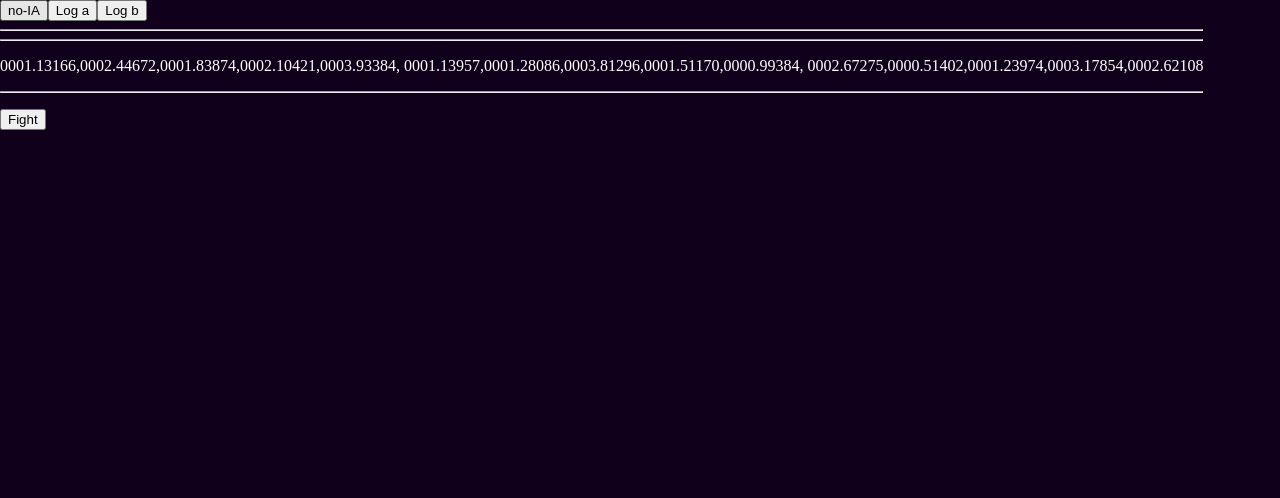
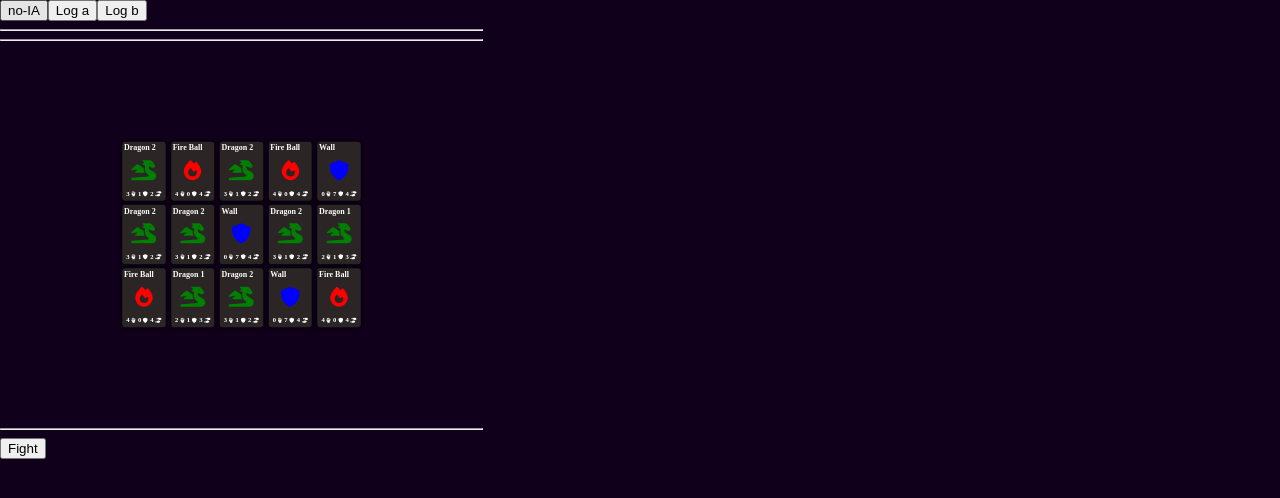
Before and after one commit to Animator55/Card-game-test, a React (Vite) app: page / in a window 1280 px wide. Shown: the top 498 px of the page. Built offline with nearby package versions, Linux system fonts and the light colour scheme.

Commit message:
added comodities

```diff
--- a/src/App.tsx
+++ b/src/App.tsx
@@ -3,18 +3,19 @@ import './assets/App.css'
 import { cardsD } from "./assets/cardsList"
 import Peer, { DataConnection } from "peerjs"
 import PlayTable from "./PlayTable"
+import { Card } from "./components/Card"
 
-type dataTransferMenu = {action: string, cardsTransfered?: string[][]}
+type dataTransferMenu = { action: string, cardsTransfered?: string[][] }
 
 let conn: DataConnection | undefined = undefined
 let peer: Peer | undefined = undefined
 
-const generatedTalesCards = (cards: string[][])=>{
+const generatedTalesCards = (cards: string[][]) => {
   let newCards = []
 
-  for(let i=0; i < cards.length; i++) {
-    let stack = cards[i].map((card, i)=>{
-      return card + "."+ Math.floor(Math.random()*100000)
+  for (let i = 0; i < cards.length; i++) {
+    let stack = cards[i].map((card) => {
+      return card + "." + Math.floor(Math.random() * 100000)
       // return card + "."+ i
     })
     newCards.push(stack)
@@ -39,9 +40,9 @@ export default function App() {
   const [cards, setCards] = React.useState<string[][]>(cardsP1)
   const [cardsOpponent, setCardsOpponent] = React.useState<string[][]>([])
 
-  const [users, setUsers] = React.useState<{player: string, enemy: string}>({
+  const [users, setUsers] = React.useState<{ player: string, enemy: string }>({
     player: "",
-    enemy:  ""
+    enemy: ""
   })
   /// CONNECTIONS
 
@@ -56,10 +57,10 @@ export default function App() {
 
     if (duel !== undefined) {
       console.log('Connecting to ' + duel)
-      if(!peer.connect) return
+      if (!peer.connect) return
       conn = peer.connect(duel)
       conn.on('close', closeConn)
-      setUsers({...users, enemy: duel.split("-")[0]})
+      setUsers({ ...users, enemy: duel.split("-")[0] })
     }
   }
   function connection(id: string): undefined | string { //create session
@@ -85,20 +86,20 @@ export default function App() {
     peer.on('open', function (id: string) {
       if (peer === undefined || peer.id === undefined) return
       console.log('Hi ' + id)
-      setUsers({...users, player: peer.id.split("-")[0]})
+      setUsers({ ...users, player: peer.id.split("-")[0] })
     })
     if (conn !== undefined) return
 
     peer.on("connection", function (conn: DataConnection | undefined) {
-      if(!conn) return
+      if (!conn) return
 
       conn.on("data", function (data) { //RECIEVED DATA
         console.log("sended to you " + data)
-        if(!peer ||!conn) return
+        if (!peer || !conn) return
 
         let Data = data as dataTransferMenu
 
-        if(Data.action === "fight") {
+        if (Data.action === "fight") {
           peer = undefined
           bootbattle(false)
         }
@@ -106,7 +107,7 @@ export default function App() {
       })
 
       conn.on('close', function () {
-        if(!conn) return
+        if (!conn) return
         console.log('connection was closed by ' + conn.peer)
         conn.close()
         conn = undefined
@@ -115,29 +116,80 @@ export default function App() {
     });
   }
 
+  /// COMPONENTS
+
+  const HandEditor = () => {
+    return <section>
+      {cards.map((round, i) => {
+        return <div key={i + "hand-editor-round"}>
+          {round.map((card) => {
+            let card_id = card.split(".")[0]
+            return <Card
+              card={card_id}
+              className={"card"}
+              clickCard={() => { console.log("a") }}
+              style={{}}
+            />
+          })}
+        </div>
+      })}
+    </section>
+  }
+
+  const CardsList = () => {
+    return <section>
+      {Object.values(cardsD).map((card) => {
+        return <Card
+          card={card._id}
+          className={"card"}
+          clickCard={() => { console.log("a") }}
+          style={{}}
+        />
+      })}
+    </section>
+  }
+
+  const ShowCards = ({ LocalCards }: { LocalCards: string[][] }) => {
+    return <section className="show-hand">
+      {LocalCards.map((round, i) => {
+        return <div key={i + "hand-editor-round"}>
+          {round.map((card) => {
+            let card_id = card.split(".")[0]
+            return <Card
+              card={card_id}
+              className={"card mini"}
+              clickCard={() => { console.log("a") }}
+              style={{}}
+            />
+          })}
+        </div>
+      })}
+    </section>
+  }
+
   /// EFFECTS
 
   return menu ?
     <main>
       <section>
-        <button onClick={()=>{setIA(!activateIA)}}>{activateIA ? "IA" : "no-IA"}</button>
-        <button onClick={()=>{connection("a-login")}}>Log a</button>
-        <button onClick={()=>{connection("b-login")}}>Log b</button>
+        <button onClick={() => { setIA(!activateIA) }}>{activateIA ? "IA" : "no-IA"}</button>
+        <button onClick={() => { connection("a-login") }}>Log a</button>
+        <button onClick={() => { connection("b-login") }}>Log b</button>
         {peer !== undefined &&
           <>
-            <button onClick={()=>{connectToPeer("a-login")}}>connect a</button>
-            <button onClick={()=>{connectToPeer("b-login")}}>connect b</button>
+            <button onClick={() => { connectToPeer("a-login") }}>connect a</button>
+            <button onClick={() => { connectToPeer("b-login") }}>connect b</button>
           </>
         }
         <hr></hr>
-        {users.enemy !== "" &&<button onClick={()=>{if(conn) conn.send({cardsTransfered: cards})}}>send cards</button>}
+        {users.enemy !== "" && conn?.peerConnection.connectionState === "connected" && <button onClick={() => { if (conn) conn.send({ cardsTransfered: cards }) }}>send cards</button>}
         <hr></hr>
-        <p style={{color: "white"}}>{cards.join(", ")}</p>
+        <ShowCards LocalCards={cards}/>
         <hr></hr>
-        <p style={{color: "white"}}>{cardsOpponent.join(", ")}</p>
-        <button onClick={()=>{
-          if(!peer || !conn)return
-          conn.send({action: "fight"})
+        <ShowCards LocalCards={cardsOpponent}/>
+        <button onClick={() => {
+          if (!peer || !conn) return
+          conn.send({ action: "fight" })
           peer = undefined
           bootbattle(false)
         }}>Fight</button>
--- a/src/Hand.tsx
+++ b/src/Hand.tsx
@@ -1,9 +1,6 @@
 import React from 'react'
-import { cardsD } from './assets/cardsList'
-import { FontAwesomeIcon } from '@fortawesome/react-fontawesome'
-import { IconDefinition, faDragon, faFire, faShield, faShoePrints } from '@fortawesome/free-solid-svg-icons'
-import { faHandFist } from '@fortawesome/free-solid-svg-icons/faHandFist'
 import { userType } from './vite-env'
+import { Card } from './components/Card'
 
 type Props = {
   users:{player: userType, enemy: userType}
@@ -14,9 +11,6 @@ type Props = {
   pickCard: Function
   selectedReal: string[]
   jstAdCard: string
-}
-type router = {
-  [key:string] : IconDefinition
 }
 
 export default function Hand({ confirm, users, currentCards, subRound, fight, selectedReal, pickCard, jstAdCard }: Props) {
@@ -48,37 +42,17 @@ export default function Hand({ confirm, users, currentCards, subRound, fight, se
     className = jstAdCard !== "" && jstAdCard === currentCards[i] ? className + " spawn-vanish" : className
 
     let card = currentCards[i].split(".")[0]
-    const iconSelector: router = {
-      "Attack": faFire,
-      "Invocation": faDragon,
-      "Defense":  faShield
-    }
+
+    let style = { pointerEvents: subRound.player === users.player._id ? "all" : "none", zIndex: selectedLocal ? selectedIndex+1:"0"}
+    const click = () => { clickCard(currentCards[i]) }
+
     jsx.push(
-      <div
+      <Card
+        card={card}
         className={className}
-        onClick={() => { clickCard(currentCards[i]) }}
-        key={Math.random()}
-        style={{ pointerEvents: subRound.player === users.player._id ? "all" : "none", zIndex: selectedLocal ? selectedIndex+1:"0"}}
-      >
-        <h4>{cardsD[card].name}</h4>
-        <div className='card-image' style={{ color: cardsD[card].image }}>
-          <FontAwesomeIcon icon={iconSelector[cardsD[card].type]}/>
-        </div>
-        <div className='d-flex'>
-          <div className='d-flex'>
-            <h5>{cardsD[card].strength}</h5>
-            <FontAwesomeIcon icon={faHandFist} />
-          </div>
-          <div className='d-flex'>
-            <h5>{cardsD[card].defense}</h5>
-            <FontAwesomeIcon icon={faShield} />
-          </div>
-          <div className='d-flex'>
-            <h5>{cardsD[card].speed}</h5>
-            <FontAwesomeIcon icon={faShoePrints} />
-          </div>
-        </div>
-      </div>
+        clickCard={click}
+        style={style}
+      />
     )
   }
 
--- a/src/assets/App.css
+++ b/src/assets/App.css
@@ -497,3 +497,19 @@ main[data-turn="1"] .table::after, main[data-turn="0"] .table::before {
   background-color: gray;
   border-radius: 5px;
 }
+
+
+/****/
+
+
+.show-hand {
+  display: flex;
+  flex-direction: column;
+  gap: 0.5rem;
+  scale: 0.5;
+}
+
+.show-hand > div {
+  display: flex;
+  gap: 0.3rem;
+}
--- /dev/null
+++ b/src/components/Card.tsx
@@ -0,0 +1,45 @@
+import { IconDefinition } from "@fortawesome/fontawesome-svg-core"
+import { faDragon, faFire, faHandFist, faShield, faShoePrints } from "@fortawesome/free-solid-svg-icons"
+import { FontAwesomeIcon } from "@fortawesome/react-fontawesome"
+import { cardsD } from "../assets/cardsList"
+
+type router = {
+  [key:string] : IconDefinition
+}
+
+type Props = {
+    className: string, clickCard: Function, style: any, card: string
+}
+
+export const Card = ({className, clickCard, style, card}:Props) => {
+    const iconSelector: router = {
+        "Attack": faFire,
+        "Invocation": faDragon,
+        "Defense": faShield
+    }
+    return <div
+        className={className}
+        onClick={()=>{clickCard()}}
+        key={Math.random()}
+        style={style}
+    >
+        <h4>{cardsD[card].name}</h4>
+        <div className='card-image' style={{ color: cardsD[card].image }}>
+            <FontAwesomeIcon icon={iconSelector[cardsD[card].type]} />
+        </div>
+        <div className='d-flex'>
+            <div className='d-flex'>
+                <h5>{cardsD[card].strength}</h5>
+                <FontAwesomeIcon icon={faHandFist} />
+            </div>
+            <div className='d-flex'>
+                <h5>{cardsD[card].defense}</h5>
+                <FontAwesomeIcon icon={faShield} />
+            </div>
+            <div className='d-flex'>
+                <h5>{cardsD[card].speed}</h5>
+                <FontAwesomeIcon icon={faShoePrints} />
+            </div>
+        </div>
+    </div>
+}
```
